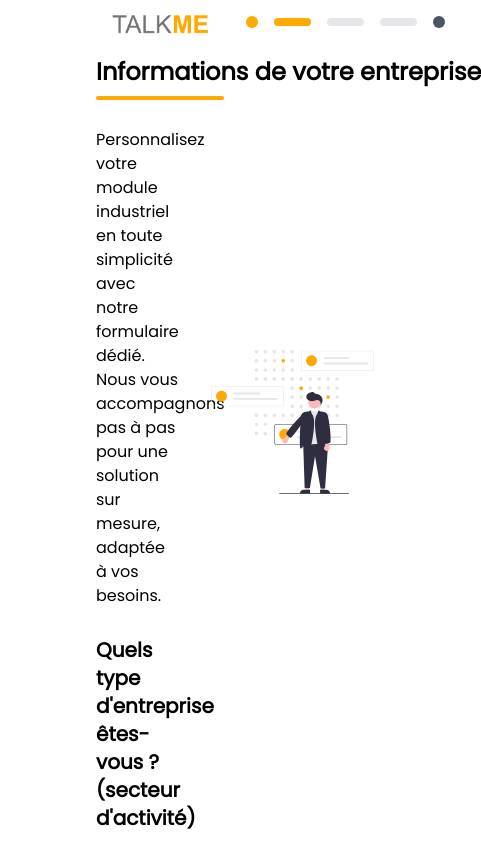
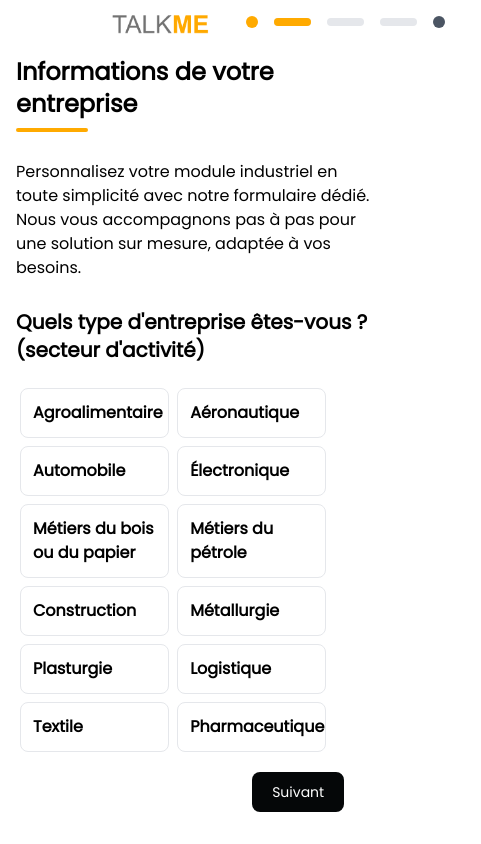
Before and after one commit to Dheliosis/TalkMe, a Nuxt app in the folder app/: page / in a window 390 px wide. Shown: the top 844 px of the page, 481 px wide, since content can reach past the window. Built offline with nearby package versions, Linux system fonts and the light colour scheme.

Commit message:
Responsive

```diff
--- a/app/app.vue
+++ b/app/app.vue
@@ -181,16 +181,16 @@ const inputsIso = [
 
 <template>
   <Header progress1="100" progress2="0" progress3="0" />
-  <div class="mx-24 my-14 font-Poppins">
+  <div class="lg:mx-24 mx-4 my-14 font-Poppins">
     <div class="flex w-full">
 
-      <div class="w-1/2 h-screen scroll-smooth">
+      <div class="lg:w-1/2 w-full h-screen scroll-smooth">
         <section id="entrepriseType">
-          <div class="w-max mb-7">
+          <div class="mb-7">
             <h1 class="text-2xl font-semibold">Informations de votre entreprise</h1>
-            <div class="w-1/3 h-1 bg-primary-500 rounded mt-2"></div>
+            <div class="w-1/5 h-1 bg-primary-500 rounded mt-2"></div>
           </div>
-          <p class="w-5/6">
+          <p class="lg:w-5/6 w-full">
             Personnalisez votre module industriel en toute simplicité avec notre formulaire dédié. Nous vous accompagnons
             pas
             à
@@ -309,7 +309,7 @@ const inputsIso = [
         </section>
       </div>
 
-      <div class="w-1/2 flex items-center justify-center fixed right-0 top-20 bottom-20">
+      <div class="lg:w-1/2 lg:flex hidden items-center justify-center fixed right-0 top-20 bottom-20">
         <img src="./public/entreprise.svg" class="w-5/6" />
       </div>
     </div>
```
